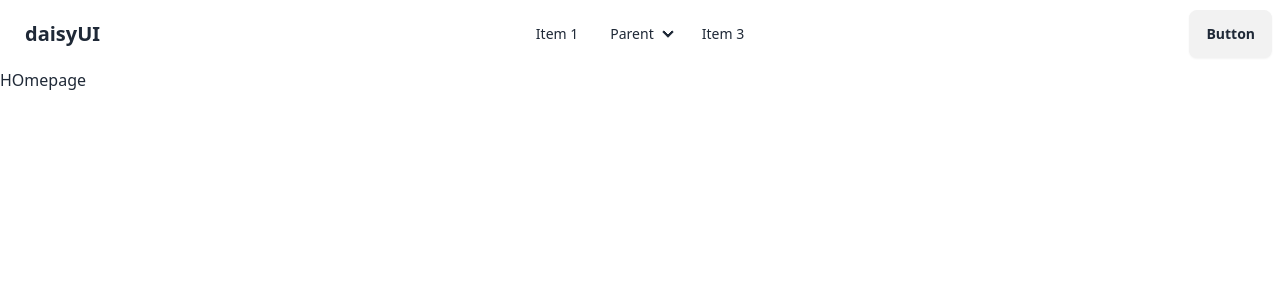
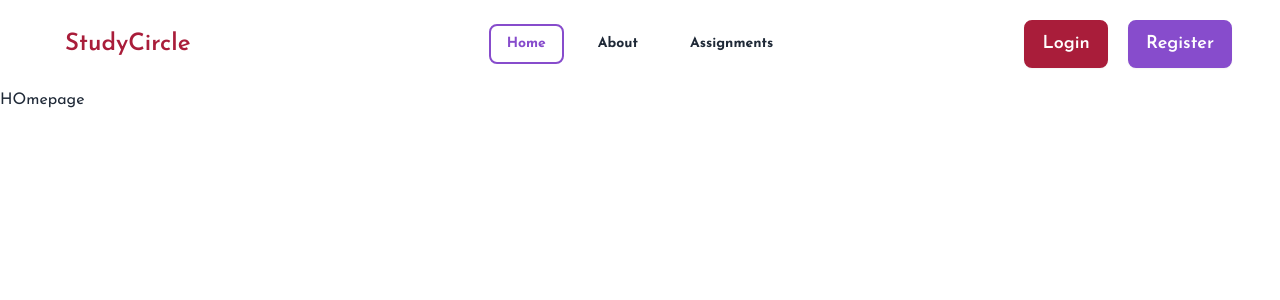
Before and after one commit to afiagithub/StudyCircle-website-client-side, a React (Vite) app: page / in a window 1280 px wide. Shown: the top 300 px of the page. Built offline with nearby package versions, Linux system fonts and the light colour scheme.

Commit message:
navigation bar added with active page links

```diff
--- a/src/components/Navbar.jsx
+++ b/src/components/Navbar.jsx
@@ -1,44 +1,41 @@
+import { NavLink } from "react-router-dom";
 
 
 const Navbar = () => {
+    const links = <>
+        <li className="bg-transparent mx-2 font-bold"><NavLink className={({ isActive }) => isActive ? "border-2 border-[#874CCC] text-[#874CCC]"
+            : "border-2 border-transparent "} to="/">Home</NavLink></li>
+        <li className="bg-transparent mx-2 font-bold"><NavLink className={({ isActive }) => isActive ? "border-2 border-[#874CCC] text-[#874CCC]"
+            : "border-2 border-transparent"} to="/about">About</NavLink></li>
+        <li className="bg-transparent mx-2 font-bold"><NavLink className={({ isActive }) => isActive ? "border-2 border-[#874CCC] text-[#874CCC]"
+            : "border-2 border-transparent"} to="/assignment">Assignments</NavLink></li>
+
+    </>
     return (
-        <div className="navbar bg-base-100">
+        <div className="navbar bg-base-100 px-5 lg:px-12 py-4">
             <div className="navbar-start">
                 <div className="dropdown">
                     <div tabIndex={0} role="button" className="btn btn-ghost lg:hidden">
                         <svg xmlns="http://www.w3.org/2000/svg" className="h-5 w-5" fill="none" viewBox="0 0 24 24" stroke="currentColor"><path strokeLinecap="round" strokeLinejoin="round" strokeWidth="2" d="M4 6h16M4 12h8m-8 6h16" /></svg>
                     </div>
                     <ul tabIndex={0} className="menu menu-sm dropdown-content mt-3 z-[1] p-2 shadow bg-base-100 rounded-box w-52">
-                        <li><a>Item 1</a></li>
-                        <li>
-                            <a>Parent</a>
-                            <ul className="p-2">
-                                <li><a>Submenu 1</a></li>
-                                <li><a>Submenu 2</a></li>
-                            </ul>
-                        </li>
-                        <li><a>Item 3</a></li>
+                        {links}
                     </ul>
                 </div>
-                <a className="btn btn-ghost text-xl">daisyUI</a>
+                <a className="btn btn-ghost text-2xl text-sans text-[#A91D3A]">StudyCircle</a>
             </div>
             <div className="navbar-center hidden lg:flex">
                 <ul className="menu menu-horizontal px-1">
-                    <li><a>Item 1</a></li>
-                    <li>
-                        <details>
-                            <summary>Parent</summary>
-                            <ul className="p-2">
-                                <li><a>Submenu 1</a></li>
-                                <li><a>Submenu 2</a></li>
-                            </ul>
-                        </details>
-                    </li>
-                    <li><a>Item 3</a></li>
+                    {links}
                 </ul>
             </div>
             <div className="navbar-end">
-                <a className="btn">Button</a>
+                <div className="flex flex-row gap-5">
+                    <NavLink className="btn bg-[#A91D3A] text-white text-lg border-2 border-[#A91D3A]
+                        hover:border-[#A91D3A] hover:bg-transparent hover:text-[#A91D3A]" to="/login">Login</NavLink>
+                    <NavLink className="btn bg-[#874CCC] text-white text-lg border-2 border-[#874CCC]
+                        hover:border-[#874CCC] hover:bg-transparent hover:text-[#874CCC]" to="/register">Register</NavLink>
+                </div>
             </div>
         </div>
     );
--- a/src/index.css
+++ b/src/index.css
@@ -1,4 +1,4 @@
-@import url('https://fonts.googleapis.com/css2?family=Acme&family=Raleway:ital,wght@0,100..900;1,100..900&display=swap');
+@import url('https://fonts.googleapis.com/css2?family=Josefin+Sans:ital,wght@0,100..700;1,100..700&family=Raleway:ital,wght@0,100..900;1,100..900&display=swap');
 @tailwind base;
 @tailwind components;
 @tailwind utilities;
--- /dev/null
+++ b/src/pages/About.jsx
@@ -0,0 +1,11 @@
+
+
+const About = () => {
+    return (
+        <div>
+            <h1>About page</h1>
+        </div>
+    );
+};
+
+export default About;
--- /dev/null
+++ b/src/pages/AllAssignments.jsx
@@ -0,0 +1,11 @@
+
+
+const AllAssignments = () => {
+    return (
+        <div>
+            <h1>All assignments</h1>
+        </div>
+    );
+};
+
+export default AllAssignments;
--- /dev/null
+++ b/src/pages/Login.jsx
@@ -0,0 +1,11 @@
+
+
+const Login = () => {
+    return (
+        <div>
+
+        </div>
+    );
+};
+
+export default Login;
--- /dev/null
+++ b/src/pages/Register.jsx
@@ -0,0 +1,11 @@
+
+
+const Register = () => {
+    return (
+        <div>
+
+        </div>
+    );
+};
+
+export default Register;
--- a/tailwind.config.js
+++ b/tailwind.config.js
@@ -8,7 +8,7 @@ export default {
     extend: {
       fontFamily: {
         rale: ['"Raleway"', "sans-serif"],
-        acme: ['"Acme"', "sans-serif"],
+        sans: ['"Josefin Sans"', "sans-serif"],
       },
     },
   },
```
Also changed, not shown: src/routes/Route.jsx (+20 -0 lines).
